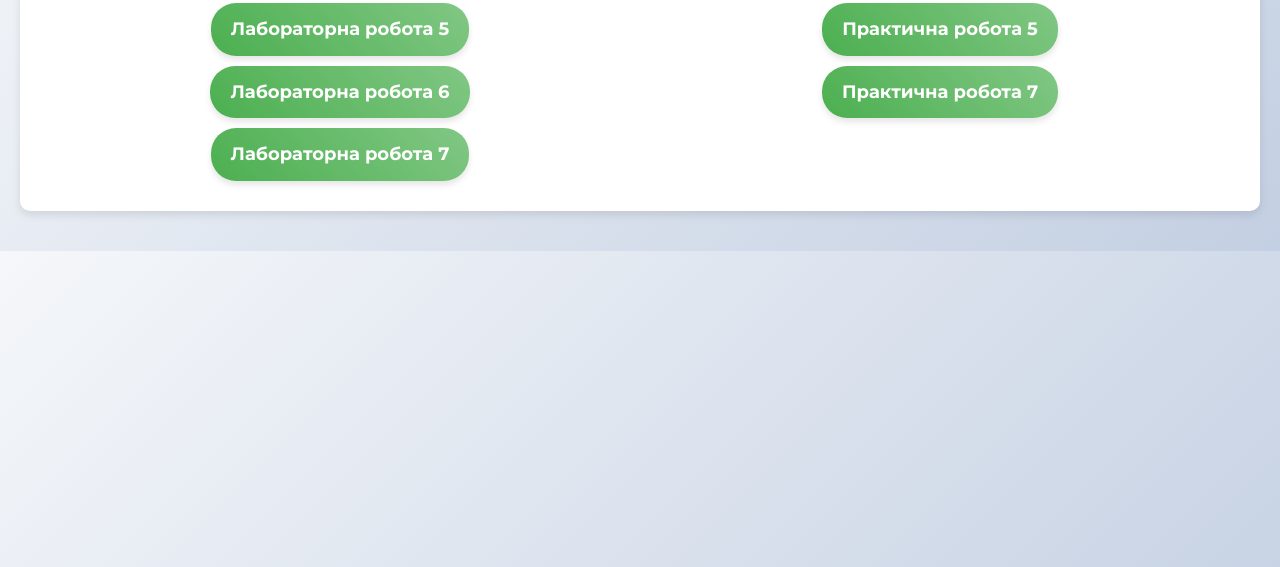
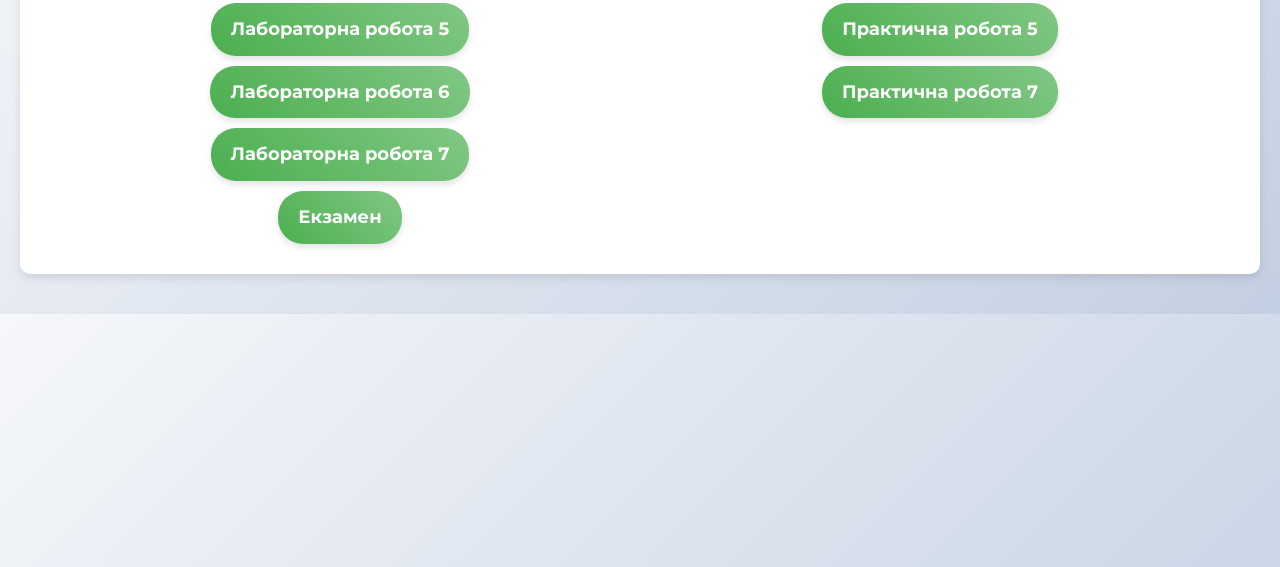
Before and after one commit to viktormoroz0/web.github.io, a plain HTML site: page index.html in a window 1280 px wide. Shown: the part 233-800 px from the top of the page. Drawn offline with Linux system fonts and the light colour scheme.

Commit message:
Update index.html

```diff
--- a/index.html
+++ b/index.html
@@ -33,6 +33,11 @@
 						Лабораторна робота 7
 					</a>
 				</li>
+				<li>
+					<a href="ekz/index.html">
+						Екзамен
+					</a>
+				</li>
 			</ul>
 		</div>
 
```
